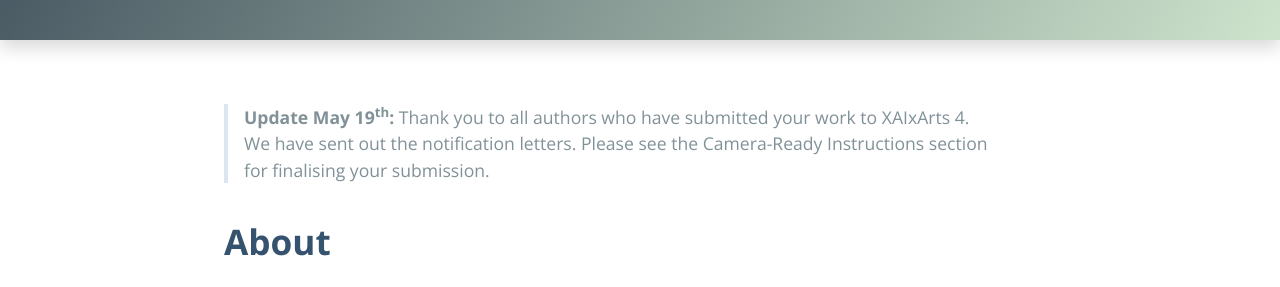
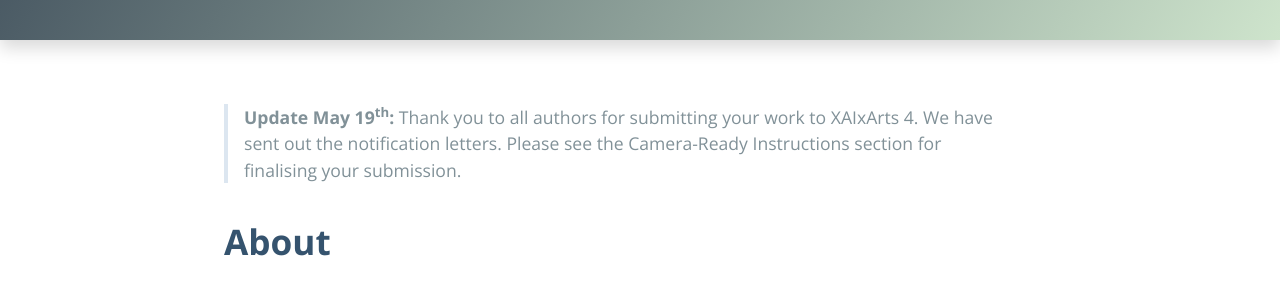
Before and after one commit to xaixarts/xaixarts.github.io, a Jekyll site: the page built from 2026.md, in a window 1280 px wide and 900 px high. Shown: the part 344-631 px from the top of the window. Built offline with Jekyll 4.4.1, drawn with Linux system fonts in a browser that asks for light colours.

```diff
--- a/2026.md
+++ b/2026.md
@@ -5,7 +5,7 @@
 description: The 4<sup>th</sup> international workshop on eXplainable AI for the Arts at the ACM Creativity and Cognition Conference 2026.
 ---
 
-> **Update May 19<sup>th</sup>:** Thank you to all authors who have submitted your work to XAIxArts 4. We have sent out the notification letters. Please see the Camera-Ready Instructions section for finalising your submission.
+> **Update May 19<sup>th</sup>:** Thank you to all authors for submitting your work to XAIxArts 4. We have sent out the notification letters. Please see the Camera-Ready Instructions section for finalising your submission.
 
 # **About**
 This 4<sup>th</sup> ACM C&C workshop on explainable AI for the Arts (XAIxArts) brings together and expands a community of researchers and creative practitioners in Human-Computer Interaction (HCI), Interaction Design, AI, eXplainable AI (XAI), and Digital Arts to explore the role of XAI for the Arts. XAI is a key concern of Responsible and Human-Centred AI, emphasising HCI techniques that make opaque AI models more understandable to people. XAIxArts offers a distinctive lens to examine explainability through creative and artistic domains. Our [previous workshops](./workshops) explored the landscape and the speculative futures of AI in creative processes. The 4<sup>th</sup> workshop focuses on the *operationalisation* of XAI in the Arts. Specifically, we will:
```
